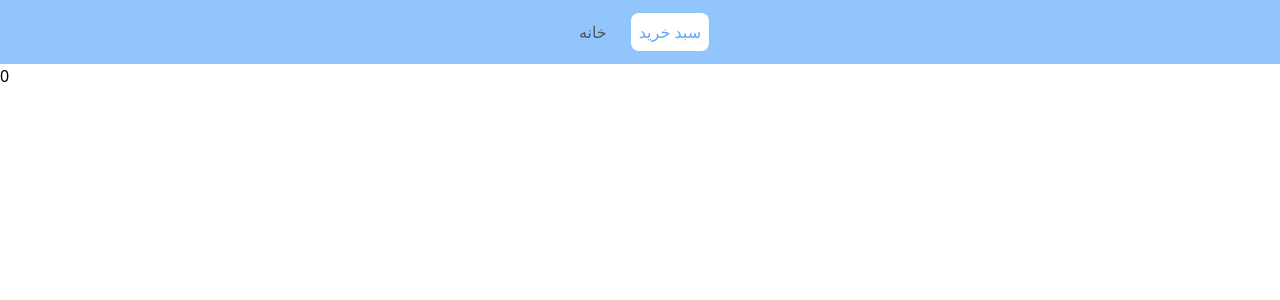
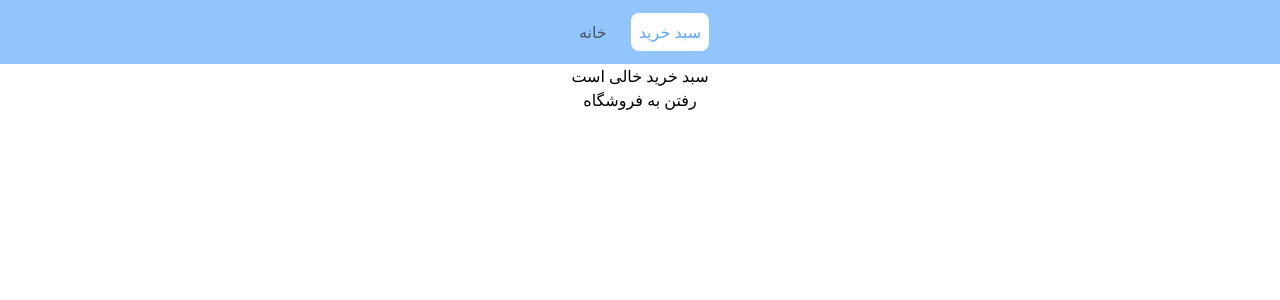
Before and after one commit to ZahraNejati79/ShoppingCart, a React (Create React App) app: page /cart in a window 1280 px wide. Shown: the top 300 px of the page. Built offline with nearby package versions, Linux system fonts and the light colour scheme.

Commit message:
cart page

```diff
--- a/src/App.css
+++ b/src/App.css
@@ -1,3 +1,6 @@
 .App {
   text-align: center;
 }
+body {
+  background-color: aliceblue;
+}
--- a/src/Components/Navigation.jsx
+++ b/src/Components/Navigation.jsx
@@ -1,7 +1,7 @@
 import { NavLink } from "react-router-dom";
 const Navigation = () => {
   return (
-    <header className="text-gray-600 bg-blue-300 width-screen h-16 flex justify-center">
+    <header className="text-gray-600 bg-blue-300 width-screen h-16 flex justify-center sticky top-0">
       <nav className="container flex justify-center items-center ">
         <ul className="flex justify-center items-center gap-x-4">
           <li>
--- a/src/Layout/Layout.jsx
+++ b/src/Layout/Layout.jsx
@@ -2,9 +2,9 @@ import Navigation from "../Components/Navigation";
 
 const Layout = ({ children }) => {
   return (
-    <div className="width-full">
+    <div className="w-screen h-screen ">
       <Navigation />
-      {children}
+      <div className=" flex justify-center  w-full ">{children}</div>
     </div>
   );
 };
--- a/src/Pages/CartPage.jsx
+++ b/src/Pages/CartPage.jsx
@@ -1,18 +1,66 @@
+import { NavLink } from "react-router-dom";
 import { useCart } from "../Context/CartProvider";
 import Layout from "../Layout/Layout";
 
 const CartPage = () => {
-  const cart = useCart().cart;
-  const totalCart = useCart().total;
+  const { cart, total } = useCart();
+
+  if (!cart.length) {
+    return (
+      <Layout>
+        <div className="flex items-center justify-center w-1/2 h-1/2 bg-white">
+          <div className="flex flex-col justify-center items-center">
+            <h2 className="tex">سبد خرید خالی است</h2>
+            <button>
+              <NavLink to="/">رفتن به فروشگاه</NavLink>
+            </button>
+          </div>
+        </div>
+      </Layout>
+    );
+  }
   return (
     <Layout>
-      <main>
-        <div>{totalCart}</div>
-        {cart ? (
-          cart.map((p) => <div key={p.id}>{p.name}</div>)
-        ) : (
-          <div>سبد خرید خالی است</div>
-        )}
+      <main className=" w-screen flex items-center justify-center">
+        <div className="md:grid md:grid-cols-4 w-2/3  gap-x-4 md:max-w-3xl  md:w-5/6 container">
+          <div className=" md:col-span-3 w-full flex flex-col gap-y-3 justify-center items-center">
+            {cart.map((item) => {
+              return (
+                <div
+                  className="w-full flex  justify-between items-center border-b-2 border-slate-500 "
+                  key={item.id}
+                >
+                  <div className="w-32 h-auto">
+                    <img src={item.image} alt={item.name} />
+                  </div>
+                  <div>
+                    <div>{item.name}</div>
+                    <div>قیمت : {item.price},000 هزار تومان</div>
+                  </div>
+                </div>
+              );
+            })}
+          </div>
+          <div className="md:col-spam-2 mt-8 ">
+            <div className=" border-slate-400 max-w-sm border rounded-lg p-1 flex flex-col gap-y-4 justify-start items-start">
+              <div className="w-full">
+                <div className="flex justify-between mb-2 w-full">
+                  <div>تومان 10</div>
+                  <div>:قیمت کل</div>
+                </div>
+                <div className="flex justify-between w-full">
+                  <div>10 /</div>
+                  <div>:تخفیف</div>
+                </div>
+              </div>
+              <div className="flex justify-center items-center w-full">
+                <button className="bg-blue-200 w-full mt-4 rounded-lg py-1">
+                  ادامه سفارش
+                </button>
+              </div>
+            </div>
+          </div>
+        </div>
       </main>
     </Layout>
   );
--- a/src/Pages/HomePage.jsx
+++ b/src/Pages/HomePage.jsx
@@ -11,7 +11,7 @@ const HomePage = () => {
 
   return (
     <Layout>
-      <main className="flex justify-center items-center ">
+      <main className="flex justify-center items-center">
         <section className="grid grid-cols-[repeat(auto-fit,minmax(260px,1fr))]  rounded-lg gap-x-2 gap-y-3 max-w-7xl width-full">
           {prod.products.map((p) => {
             return (
```
Also changed, not shown: src/logo.svg (added).
